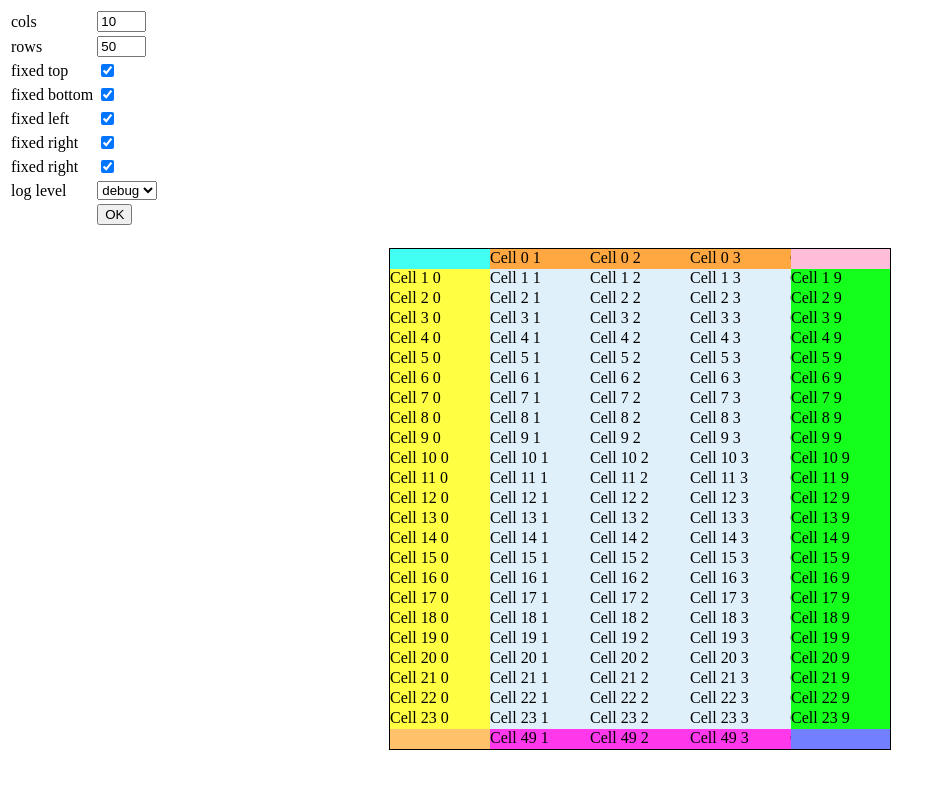
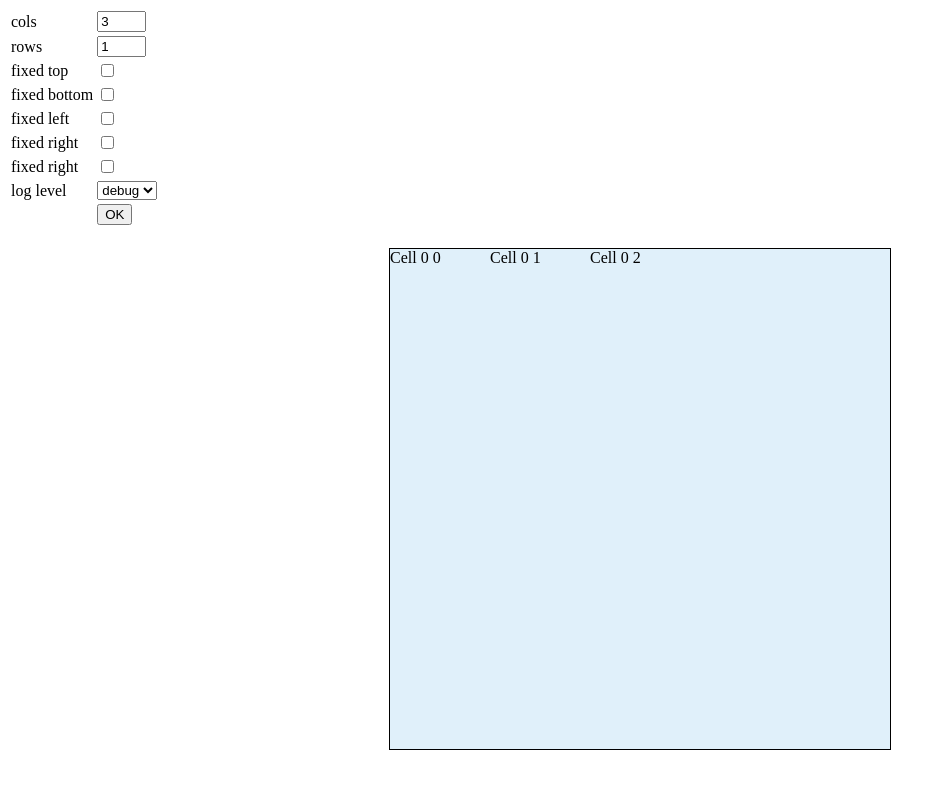
Before and after one commit to dastrobu/angular-table-study, an Angular app: page / in a window 1280 px wide. Shown: the top 788 px of the page, without its empty margins (0-943 px from the left). Built offline with nearby package versions, Linux system fonts and the light colour scheme.

Commit message:
prepared virtual DOM by rendering cells through tiles.

```diff
--- a/src/app/app.component.ts
+++ b/src/app/app.component.ts
@@ -22,12 +22,12 @@ export class AppComponent implements OnInit {
     logLevelFormControl = new FormControl();
 
     constructor() {
-        this.colCountFormControl.setValue(10);
-        this.rowCountFormControl.setValue(50);
-        this.fixedTopFormControl.setValue(true);
-        this.fixedBottomFormControl.setValue(true);
-        this.fixedRightFormControl.setValue(true);
-        this.fixedLeftFormControl.setValue(true);
+        this.colCountFormControl.setValue(3);
+        this.rowCountFormControl.setValue(1);
+        this.fixedTopFormControl.setValue(false);
+        this.fixedBottomFormControl.setValue(false);
+        this.fixedRightFormControl.setValue(false);
+        this.fixedLeftFormControl.setValue(false);
         this.logLevelFormControl.setValue('debug');
     }
 
--- a/src/app/app.module.ts
+++ b/src/app/app.module.ts
@@ -4,11 +4,13 @@ import {NgModule} from '@angular/core';
 import {AppComponent} from './app.component';
 import {MatrixViewComponent} from './matrix-view/matrix-view.component';
 import {ReactiveFormsModule} from '@angular/forms';
+import {MatrixViewTileRendererComponent} from './matrix-view/matrix-view-tile-renderer/matrix-view-tile-renderer.component';
 
 @NgModule({
     declarations: [
         AppComponent,
-        MatrixViewComponent
+        MatrixViewComponent,
+        MatrixViewTileRendererComponent
     ],
     imports: [
         BrowserModule,
--- a/src/app/matrix-view/matrix-view-config.ts
+++ b/src/app/matrix-view/matrix-view-config.ts
@@ -1,5 +1,14 @@
 import {Log, LogLevel} from './log';
-import {BoxCorners, BoxSides} from './utils';
+import {BoxCorners, BoxSides, BoxSize} from './utils';
+
+export const defaults = {
+    logLevel: 'off' as LogLevel,
+    rowHeight: 20,
+    colWidth: 40,
+    showFixed: {top: 0, left: 0, right: 0, bottom: 0} as BoxSides<number>,
+    tileSize: {width: 200, height: 200} as BoxSize
+};
+
 
 export interface MatrixViewConfig {
     /**
@@ -28,17 +37,17 @@ export interface MatrixViewConfig {
      * log level for debugging purposes
      */
     readonly logLevel?: LogLevel;
+
+    /**
+     * size of the tiles to use for the virtual dom.
+     */
+    readonly tileSize?: BoxSize;
 }
 
 export class Config implements MatrixViewConfig {
-    showFixed: BoxSides<number> = {
-        top: 0,
-        left: 0,
-        right: 0,
-        bottom: 0,
-    };
-
-    logLevel: LogLevel = 'off';
+    showFixed: BoxSides<number> = defaults.showFixed;
+    logLevel: LogLevel = defaults.logLevel;
+    tileSize: BoxSize = defaults.tileSize;
     showFixedCorners: BoxCorners<boolean> = {
         topLeft: false,
         topRight: false,
--- a/src/app/matrix-view/matrix-view-model.ts
+++ b/src/app/matrix-view/matrix-view-model.ts
@@ -2,13 +2,7 @@
  * default values
  */
 import {RowsCols} from './utils';
-import {Log} from './log';
-
-const defaults = {
-    rowHeight: 20,
-    colWidth: 40,
-};
-
+import {defaults} from './matrix-view-config';
 
 /**
  * Union type to set sizes on either rows or columns.
--- /dev/null
+++ b/src/app/matrix-view/matrix-view-tile-renderer/matrix-view-tile-renderer.component.html
@@ -0,0 +1,11 @@
+<!-- it seems that top and left performs better than translate3d -->
+<!--[style.transform3d]="'translate(' + cell.position.left + 'px, ' + cell.position.top + 'px)'"-->
+<div class="cell"
+     *ngFor="let cell of tile.cells"
+     [style.left]="cell.position.left - tile.position.left + 'px'"
+     [style.top]="cell.position.top - tile.position.top + 'px'"
+     [style.height]="cell.size.height + 'px'"
+     [style.width]="cell.size.width + 'px'"
+>
+    {{cell.value}}
+</div>
--- /dev/null
+++ b/src/app/matrix-view/matrix-view-tile-renderer/matrix-view-tile-renderer.component.scss
@@ -0,0 +1,8 @@
+:host {
+    position: absolute;
+}
+
+.cell {
+    position: absolute;
+    display: block;
+}
--- /dev/null
+++ b/src/app/matrix-view/matrix-view-tile-renderer/matrix-view-tile-renderer.component.ts
@@ -0,0 +1,20 @@
+import {Component, Input, OnInit} from '@angular/core';
+import {Tile} from '../matrix-view-view-model';
+
+@Component({
+    selector: 'matrix-view-tile-renderer',
+    templateUrl: './matrix-view-tile-renderer.component.html',
+    styleUrls: ['./matrix-view-tile-renderer.component.scss']
+})
+export class MatrixViewTileRendererComponent<CellValueType> implements OnInit {
+
+    @Input()
+    public tile: Tile<CellValueType>;
+
+    constructor() {
+    }
+
+    ngOnInit() {
+    }
+
+}
--- a/src/app/matrix-view/matrix-view-view-model.ts
+++ b/src/app/matrix-view/matrix-view-view-model.ts
@@ -7,7 +7,7 @@ import {Log} from './log';
 import {Observable} from 'rxjs/Observable';
 import {Subscription} from 'rxjs/Subscription';
 import {Config} from './matrix-view-config';
-import {BoxSize, Point2D, RowCol} from './utils';
+import {BoxCorners, BoxSides, BoxSize, Point2D, RowCol} from './utils';
 import {isInternetExplorer, scrollbarWidth} from './browser';
 import {OnDestroy, OnInit} from '@angular/core';
 
@@ -18,6 +18,15 @@ export interface Cell<CellValueType> {
     readonly position: Point2D;
     readonly value: CellValueType;
     readonly size: BoxSize;
+}
+
+/** interface for a tile, which is employed to handle the virtual dom */
+export interface Tile<CellValueType> {
+    readonly viewIndex: RowCol<number>;
+    readonly position: Point2D;
+    readonly visible: boolean;
+    readonly size: BoxSize;
+    readonly cells: Cell<CellValueType>[];
 }
 
 /**
@@ -34,15 +43,21 @@ export class MatrixViewViewModel<CellValueType> implements OnInit, OnDestroy {
 
     /** scroll listener to synchronize scrolling on the main canvas and on the fixed areas. */
     private scrollListener: () => void;
+    /** size definition of the tiles */
+    private tileSize: BoxSize;
 
     constructor(private matrixViewComponent: MatrixViewComponent<CellValueType>,
                 configObservable: Observable<Config>,
                 modelObservable: Observable<Model<CellValueType>>) {
         this.subscriptions.push(configObservable.subscribe(config => {
             this.config = config;
+            if (!this.config) {
+                throw new Error('no config given, got: ' + this.config);
+            }
 
             // update log level
             this.log.level = config.logLevel;
+            this.tileSize = config.tileSize;
         }));
         this.subscriptions.push(modelObservable.subscribe(model => {
             this.model = model;
@@ -52,7 +67,7 @@ export class MatrixViewViewModel<CellValueType> implements OnInit, OnDestroy {
     /** @return {number} height of the top fixed area in px. */
     public get fixedTopHeight(): number {
         this.log.trace(() => `fixedTopHeight`);
-        let nRowsFixedTop = this.matrixViewComponent.showFixed.top;
+        let nRowsFixedTop = this.showFixed.top;
         if (!nRowsFixedTop) {
             this.log.trace(() => 'fixedTopHeight => 0');
             return 0;
@@ -234,6 +249,20 @@ export class MatrixViewViewModel<CellValueType> implements OnInit, OnDestroy {
             };
             this.matrixViewComponent.container.nativeElement.addEventListener('scroll', this.scrollListener);
         });
+    }
+
+    /**
+     * @return {BoxSides<number>} information from the configuration of the table about displaying fixed areas.
+     */
+    public get showFixed(): BoxSides<number> {
+        return this.config.showFixed;
+    }
+
+    /**
+     * @return {BoxSides<number>} information from the configuration of the table about displaying fixed corners.
+     */
+    public get showFixedCorners(): BoxCorners<boolean> {
+        return this.config.showFixedCorners;
     }
 
     /** @return {number} position of a certain row in px */
@@ -419,4 +448,64 @@ export class MatrixViewViewModel<CellValueType> implements OnInit, OnDestroy {
         }
     }
 
+    /**
+     * tile array, to which cells will be assigned. Tiles will only be rendered,
+     * if they are visible in the viewport or close to them.
+     */
+    get scrollableTiles(): ReadonlyArray<Tile<CellValueType>> {
+        const tileSize = this.config.tileSize;
+        const tileWidth = tileSize.width;
+        const tileHeight = tileSize.height;
+
+        const canvasSize = this.canvasSize;
+        const canvasHeight = canvasSize.height;
+        const n = Math.ceil(canvasHeight / tileHeight);
+        const canvasWidth = canvasSize.width;
+        const m = Math.ceil(canvasWidth / tileWidth);
+
+        const flatTiles: Tile<CellValueType>[] = [];
+        const tiles: Tile<CellValueType>[][] = [];
+        for (let i = 0; i < n; i++) {
+            const tileRow: Tile<CellValueType>[] = [];
+            for (let j = 0; j < m; j++) {
+                const top = tileSize.height * i;
+                const left = tileWidth * j;
+                let height = tileHeight;
+                let width = tileWidth;
+
+                // special handling of tiles that are not full sized, because they lie at the boundaries.
+                if (top + height > canvasHeight) {
+                    height = canvasHeight - top;
+                }
+
+                if (left + width > canvasWidth) {
+                    width = canvasWidth - left;
+                }
+                const tile: Tile<CellValueType> = {
+                    viewIndex: {row: i, col: j},
+                    position: {top: top, left: left},
+                    visible: true,
+                    size: {width: width, height: height},
+                    cells: []
+                };
+                tileRow.push(tile);
+                flatTiles.push(tile);
+            }
+            tiles.push(tileRow);
+        }
+
+        this.scrollableCells.forEach(cell => {
+            const left = cell.position.left;
+            const top = cell.position.top;
+
+            // compute tile in which the cell should be located
+            // TODO DST: handle cells correctly, that overlap two or more tiles. Currently we simply assign to left tile.
+            const i = Math.floor(top / tileHeight);
+            const j = Math.floor(left / tileWidth);
+
+            tiles[i][j].cells.push(cell);
+        });
+
+        return flatTiles;
+    }
 }
--- a/src/app/matrix-view/matrix-view.component.html
+++ b/src/app/matrix-view/matrix-view.component.html
@@ -9,23 +9,21 @@
              [style.min-width]="viewModel.viewportSize.width + 'px'"
              [style.min-height]="viewModel.viewportSize.height + 'px'"
         >
-            <!-- it seems that top and left performs better than translate3d -->
-            <!--[style.transform3d]="'translate(' + cell.position.left + 'px, ' + cell.position.top + 'px)'"-->
-            <div class="cell"
-                 *ngFor="let cell of viewModel.scrollableCells"
-                 [style.left]="cell.position.left + 'px'"
-                 [style.top]="cell.position.top + 'px'"
-                 [style.height]="cell.size.height + 'px'"
-                 [style.width]="cell.size.width + 'px'"
+            <matrix-view-tile-renderer
+                *ngFor="let tile of viewModel.scrollableTiles; trackBy: tile?.viewIndex"
+                [tile]="tile"
+                [style.top]="tile.position.top + 'px'"
+                [style.left]="tile.position.left + 'px'"
+                [style.width]="tile.size.width + 'px'"
+                [style.height]="tile.size.height + 'px'"
             >
-                {{cell.value}}
-            </div>
+            </matrix-view-tile-renderer>
         </div>
     </div>
 
     <!-- all fixed areas sit outside the container -->
     <!-- START: fixed areas -->
-    <div *ngIf="showFixed.top"
+    <div *ngIf="viewModel.showFixed.top"
          #fixedTop class="fixed fixed-top"
          [style.height]="viewModel.fixedTopHeight + 'px'"
     >
@@ -48,7 +46,7 @@
             </div>
         </div>
     </div>
-    <div *ngIf="showFixed.right"
+    <div *ngIf="viewModel.showFixed.right"
          #fixedRight class="fixed fixed-right"
          [style.transform]="'translate3d(' + viewModel.fixedRightOffset + 'px, 0, 0)'"
          [style.width]="viewModel.fixedRightWidth + 'px'"
@@ -73,7 +71,7 @@
             </div>
         </div>
     </div>
-    <div *ngIf="showFixed.bottom"
+    <div *ngIf="viewModel.showFixed.bottom"
          #fixedBottom class="fixed fixed-bottom"
          [style.transform]="'translate3d(0, ' + viewModel.fixedBottomOffset + 'px, 0)'"
          [style.height]="viewModel.fixedBottomHeight  + 'px'"
@@ -98,7 +96,7 @@
             </div>
         </div>
     </div>
-    <div *ngIf="showFixed.left"
+    <div *ngIf="viewModel.showFixed.left"
          #fixedLeft class="fixed fixed-left"
          [style.width]="viewModel.fixedLeftWidth  + 'px'"
     >
@@ -119,28 +117,28 @@
             </div>
         </div>
     </div>
-    <div *ngIf="showFixedCorners.topRight"
+    <div *ngIf="viewModel.showFixedCorners.topRight"
          #fixedTopRight class="fixed fixed-top-right"
          [style.transform]="'translate3d(' + viewModel.fixedRightOffset + 'px, 0, 0)'"
          [style.height]="viewModel.fixedTopHeight  + 'px'"
          [style.width]="viewModel.fixedRightWidth + 'px'"
     >
     </div>
-    <div *ngIf="showFixedCorners.bottomRight"
+    <div *ngIf="viewModel.showFixedCorners.bottomRight"
          #fixedBottomRight class="fixed fixed-bottom-right"
          [style.transform]="'translate3d(' + viewModel.fixedRightOffset + 'px, ' + viewModel.fixedBottomOffset + 'px, 0)'"
          [style.width]="viewModel.fixedRightWidth + 'px'"
          [style.height]="viewModel.fixedBottomHeight  + 'px'"
     >
     </div>
-    <div *ngIf="showFixedCorners.bottomLeft"
+    <div *ngIf="viewModel.showFixedCorners.bottomLeft"
          #fixedBottomLeft class="fixed fixed-bottom-left"
          [style.transform]="'translate3d(0, ' + viewModel.fixedBottomOffset + 'px, 0)'"
          [style.height]="viewModel.fixedBottomHeight  + 'px'"
          [style.width]="viewModel.fixedLeftWidth + 'px'"
     >
     </div>
-    <div *ngIf="showFixedCorners.topLeft"
+    <div *ngIf="viewModel.showFixedCorners.topLeft"
          #fixedTopLeft class="fixed fixed-top-left"
          [style.height]="viewModel.fixedTopHeight  + 'px'"
          [style.width]="viewModel.fixedLeftWidth + 'px'"
--- a/src/app/matrix-view/matrix-view.component.scss
+++ b/src/app/matrix-view/matrix-view.component.scss
@@ -99,8 +99,3 @@ div {
     display: block;
     position: relative;
 }
-
-.cell {
-    position: absolute;
-    display: block;
-}
--- a/src/app/matrix-view/matrix-view.component.ts
+++ b/src/app/matrix-view/matrix-view.component.ts
@@ -10,7 +10,6 @@ import {
     OnInit,
     ViewChild
 } from '@angular/core';
-import {BoxCorners, BoxSides} from './utils';
 import {MatrixViewModel, Model} from './matrix-view-model';
 import {Config, MatrixViewConfig} from './matrix-view-config';
 import {Log} from './log';
@@ -137,24 +136,6 @@ export class MatrixViewComponent<CellValueType> implements OnInit, AfterViewInit
     /** view model of the matrix */
     public readonly viewModel: MatrixViewViewModel<CellValueType> = new MatrixViewViewModel<CellValueType>(this, this._config, this._model);
 
-    /**
-     * @return {BoxSides<number>} information from the configuration of the table about displaying fixed areas.
-     */
-    public get showFixed(): BoxSides<number> {
-        return this._config.value.showFixed;
-    }
-
-    /**
-     * @return {BoxSides<number>} information from the configuration of the table about displaying fixed corners.
-     */
-    public get showFixedCorners(): BoxCorners<boolean> {
-        return this._config.value.showFixedCorners;
-    }
-
-    public get cells(): ReadonlyArray<ReadonlyArray<CellValueType>> {
-        return this._model.value.cells;
-    }
-
     ngOnInit() {
         this.log.debug(() => `ngOnInit()`);
         if (!this._model) {
```
Also changed, not shown: 1 other file (tests, documents, lock files or other folders).
